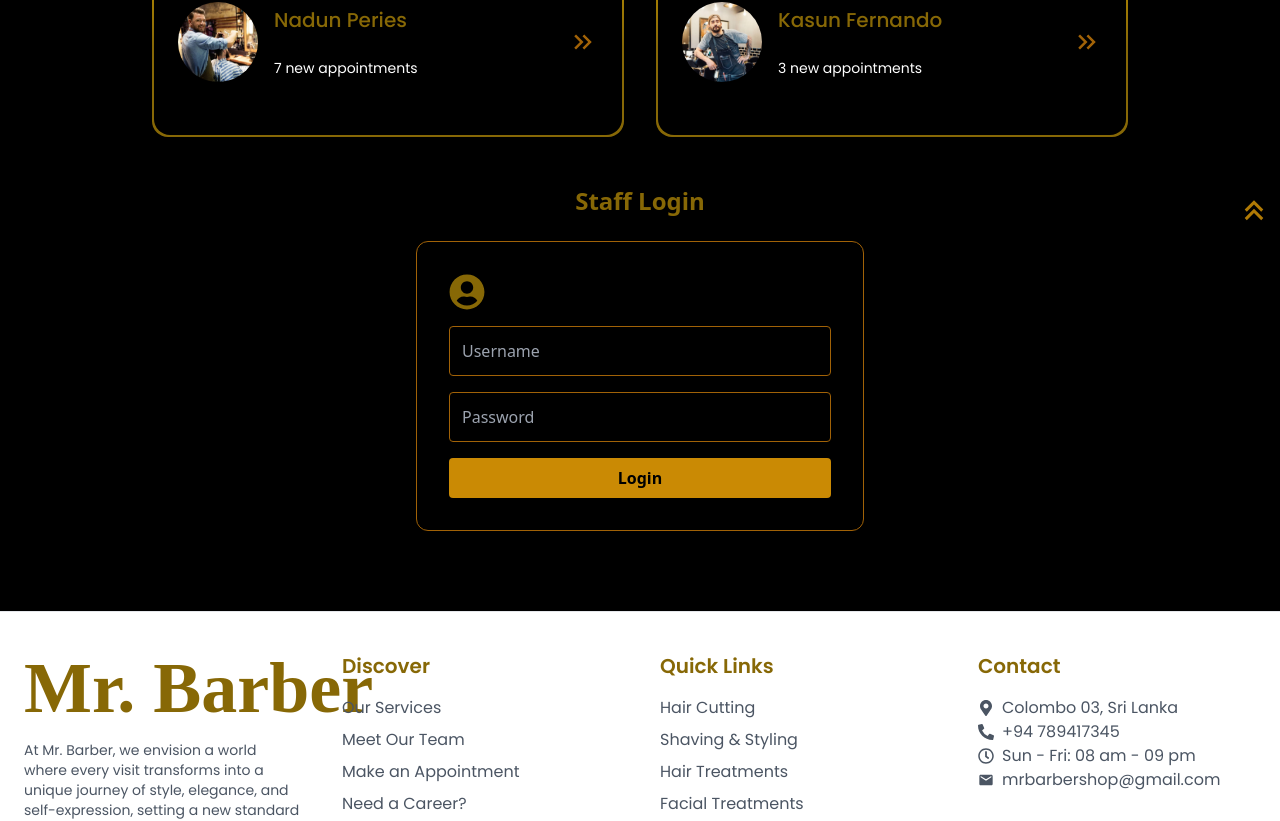
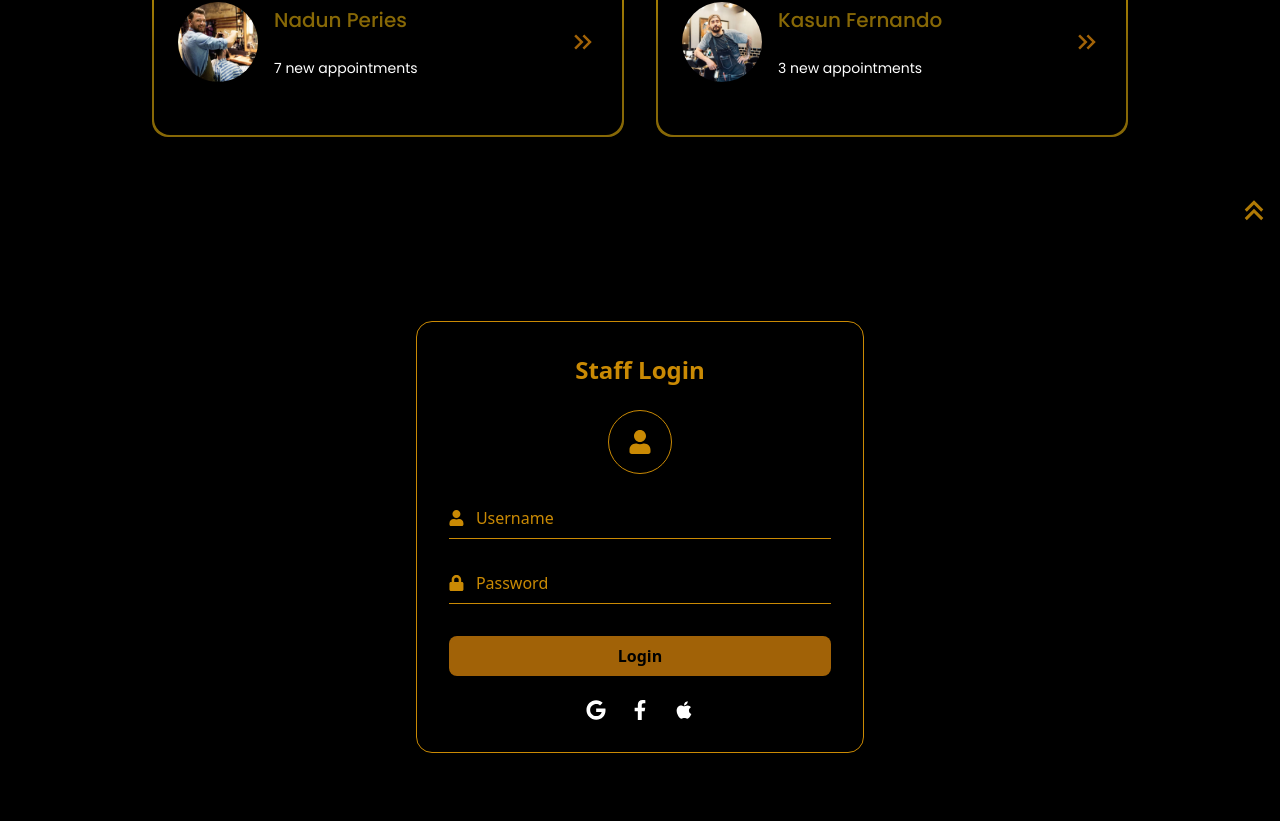
Before and after one commit to PawaniMekhala/mr_barber, a React (Create React App) app: page /staff in a window 1280 px wide. Shown: the part 551-1372 px from the top of the page. Built offline with nearby package versions, Linux system fonts and the light colour scheme; a web font is replaced by a local one.

Commit message:
feat: add login form for staff

```diff
--- a/src/components/Staff.jsx
+++ b/src/components/Staff.jsx
@@ -5,7 +5,7 @@ import Staff2 from "../assets/staff_img/stf2.jpg";
 import Staff3 from "../assets/staff_img/stf3.jpg";
 import Staff4 from "../assets/staff_img/stf4.jpg";
 import { MdOutlineKeyboardDoubleArrowRight } from "react-icons/md";
-import { FaUserCircle } from "react-icons/fa";
+import { FaUser, FaLock, FaGoogle, FaFacebookF, FaApple } from "react-icons/fa";
 
 export default function Staff() {
   const navigate = useNavigate();
@@ -62,7 +62,7 @@ export default function Staff() {
       </div>
 
       {/* STAFF LOGIN */}
-      <div>
+      {/* <div>
         <h2 className="text-center mt-12 text-2xl font-semibold text-gold-700">
           Staff Login
         </h2>
@@ -88,8 +88,56 @@ export default function Staff() {
             Login
           </button>
         </div>
+      </div> */}
+      {/* .div$*4 for 4 divs shortcut*/}
+
+      <div className="min-h-screen flex items-center justify-center bg-black">
+        <div className="w-full max-w-md border border-yellow-600 rounded-2xl p-8 shadow-lg">
+          {/* Title */}
+          <h2 className="text-center text-yellow-600 text-2xl font-semibold mb-6">
+            Staff Login
+          </h2>
+
+          {/* Avatar */}
+          <div className="flex justify-center mb-6">
+            <div className="w-16 h-16 flex items-center justify-center rounded-full border border-yellow-600">
+              <FaUser className="text-yellow-600 text-2xl" />
+            </div>
+          </div>
+
+          {/* Username */}
+          <div className="flex items-center border-b border-yellow-600 mb-6">
+            <FaUser className="text-yellow-600 mr-3" />
+            <input
+              type="text"
+              placeholder="Username"
+              className="w-full bg-transparent text-yellow-600 placeholder-yellow-600 outline-none py-2"
+            />
+          </div>
+
+          {/* Password */}
+          <div className="flex items-center border-b border-yellow-600 mb-8">
+            <FaLock className="text-yellow-600 mr-3" />
+            <input
+              type="password"
+              placeholder="Password"
+              className="w-full bg-transparent text-yellow-600 placeholder-yellow-600 outline-none py-2"
+            />
+          </div>
+
+          {/* Login Button */}
+          <button className="w-full bg-yellow-700 hover:bg-yellow-600 text-black font-semibold py-2 rounded-lg transition">
+            Login
+          </button>
+
+          {/* Social Login */}
+          <div className="flex justify-center gap-6 mt-6">
+            <FaGoogle className="text-xl text-white cursor-pointer hover:text-yellow-600" />
+            <FaFacebookF className="text-xl text-white cursor-pointer hover:text-yellow-600" />
+            <FaApple className="text-xl text-white cursor-pointer hover:text-yellow-600" />
+          </div>
+        </div>
       </div>
-      {/* .div$*4 for 4 divs shortcut*/}
     </div>
   );
 }
```
